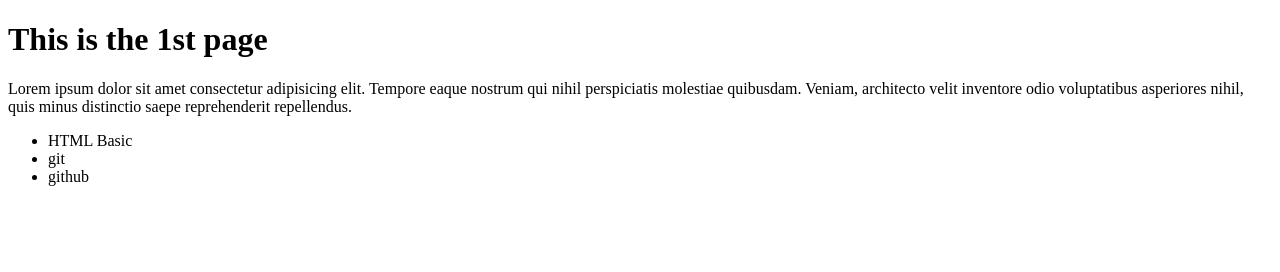
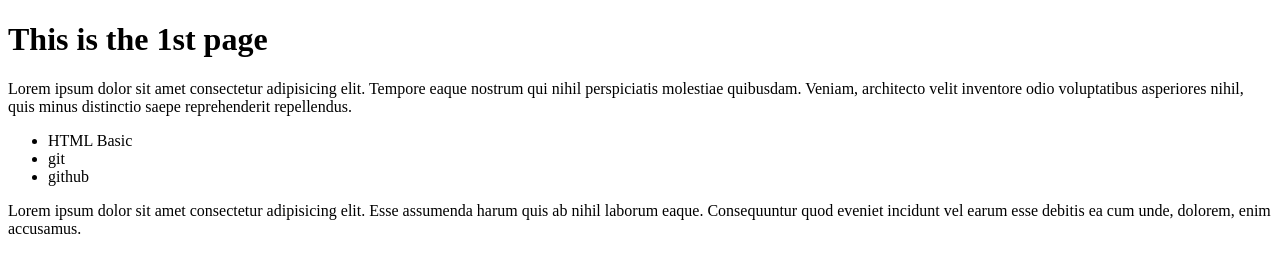
Before and after one commit to chrismikeoduor-web/mikee, a plain HTML site: page index.html in a window 1280 px wide. Drawn offline with Linux system fonts and the light colour scheme.

Commit message:
added a new paragraph

```diff
--- a/index.html
+++ b/index.html
@@ -12,6 +12,6 @@
     <li>HTML Basic</li>
     <li>git</li>
     <li>github</li>
-    </ul>
+    </ul><p>Lorem ipsum dolor sit amet consectetur adipisicing elit. Esse assumenda harum quis ab nihil laborum eaque. Consequuntur quod eveniet incidunt vel earum esse debitis ea cum unde, dolorem, enim accusamus.</p>
 </body>
 </html>
```
